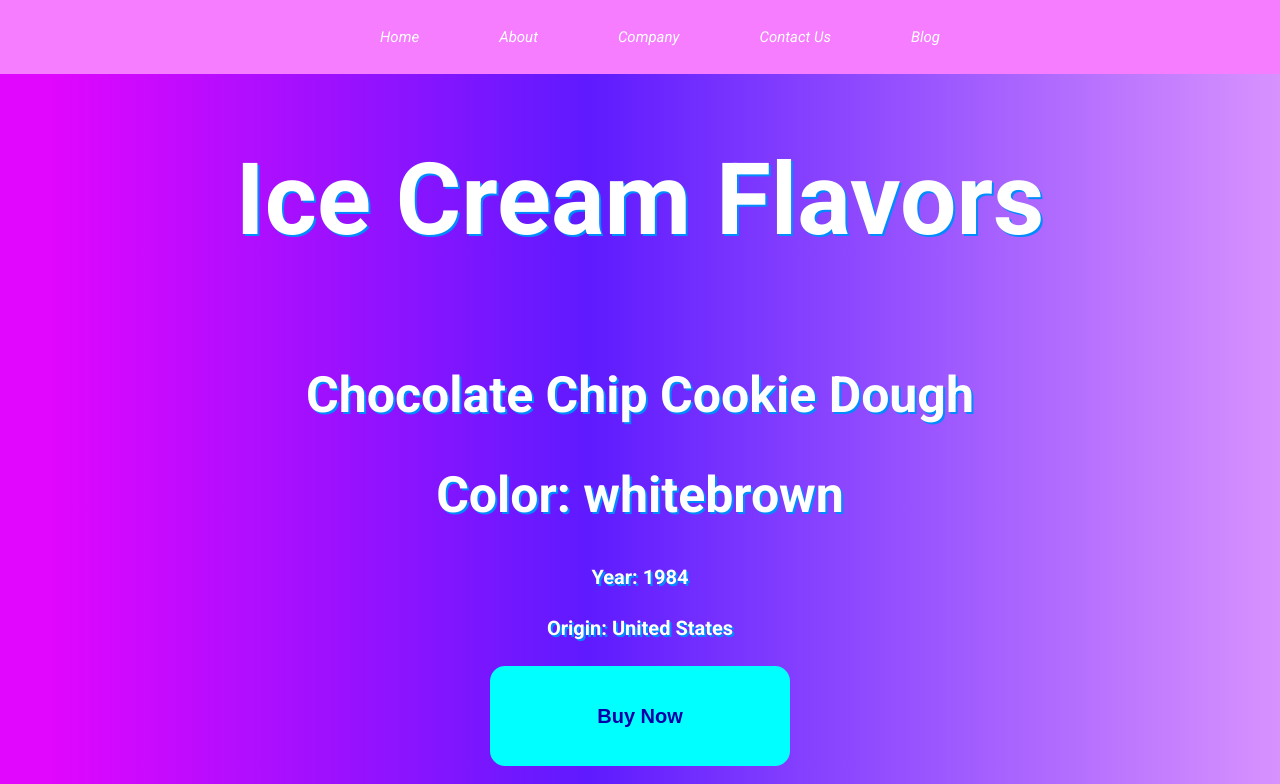
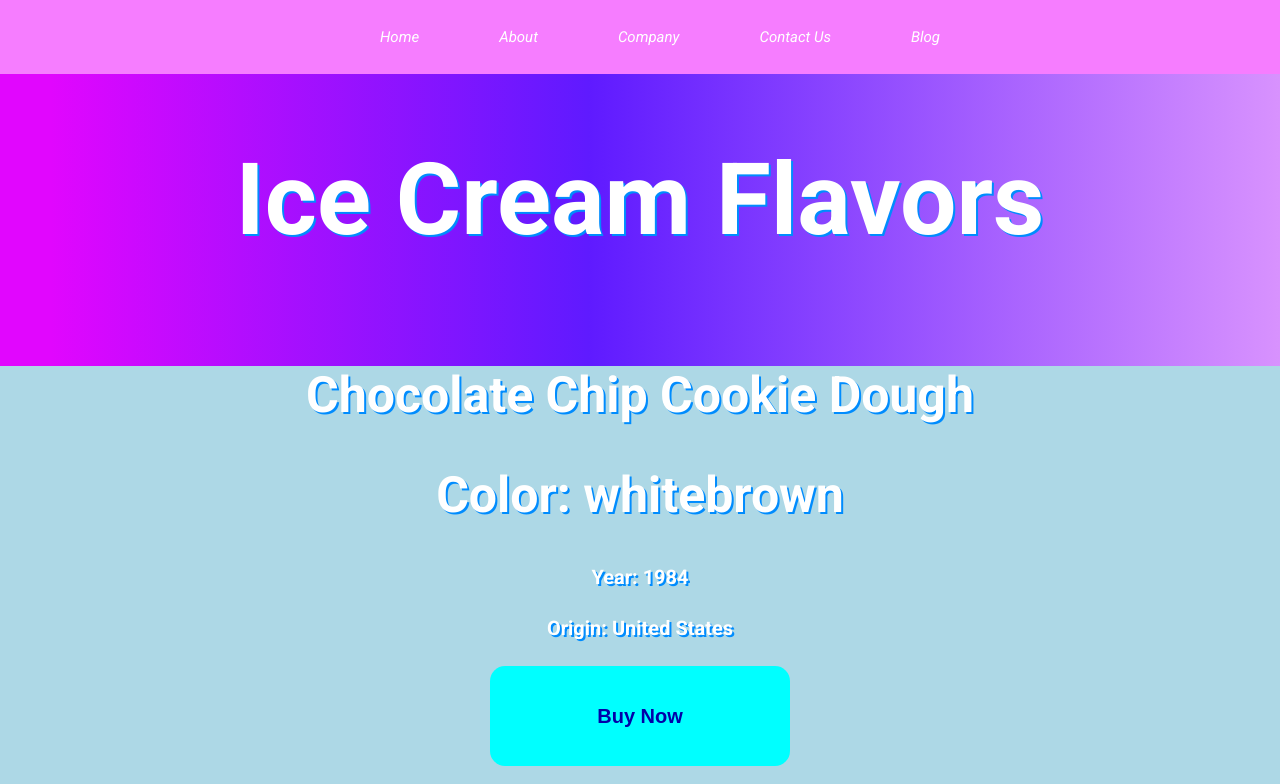
Before and after one commit to GinaRodriguez/project-three, a React (Vite) app: page / in a window 1280 px wide. Shown: the top 784 px of the page. Built offline with nearby package versions, Linux system fonts and the light colour scheme; grey boxes are pictures that could not be loaded.

Commit message:
card added

```diff
--- a/src/App.css
+++ b/src/App.css
@@ -125,5 +125,6 @@ footer {
   flex-direction: row;
 }
 
-.icecreamresults {
+div. {
+  color: rgb(138, 59, 59);
 }
--- a/src/components/IceCream.jsx
+++ b/src/components/IceCream.jsx
@@ -1,6 +1,15 @@
 const IceCream = ({ icecreamitem }) => {
   return (
     <div className="ice cream">
+      <div
+        className="card"
+        style={{
+          backgroundColor: 'lightblue',
+          // width: '800px',
+          // height: '600px'
+          // position: 'center'
+        }}
+      >
         <h2>{icecreamitem.name}</h2>
         <h2> Color: {icecreamitem.colors}</h2>
         <h4> Year: {icecreamitem.year}</h4>
@@ -10,6 +19,7 @@ const IceCream = ({ icecreamitem }) => {
           <img src={image.url} class="center" />
         ))}
       </div>
+    </div>
   )
 }
 
```
Lines whose indentation alone changed are shown as unchanged.
